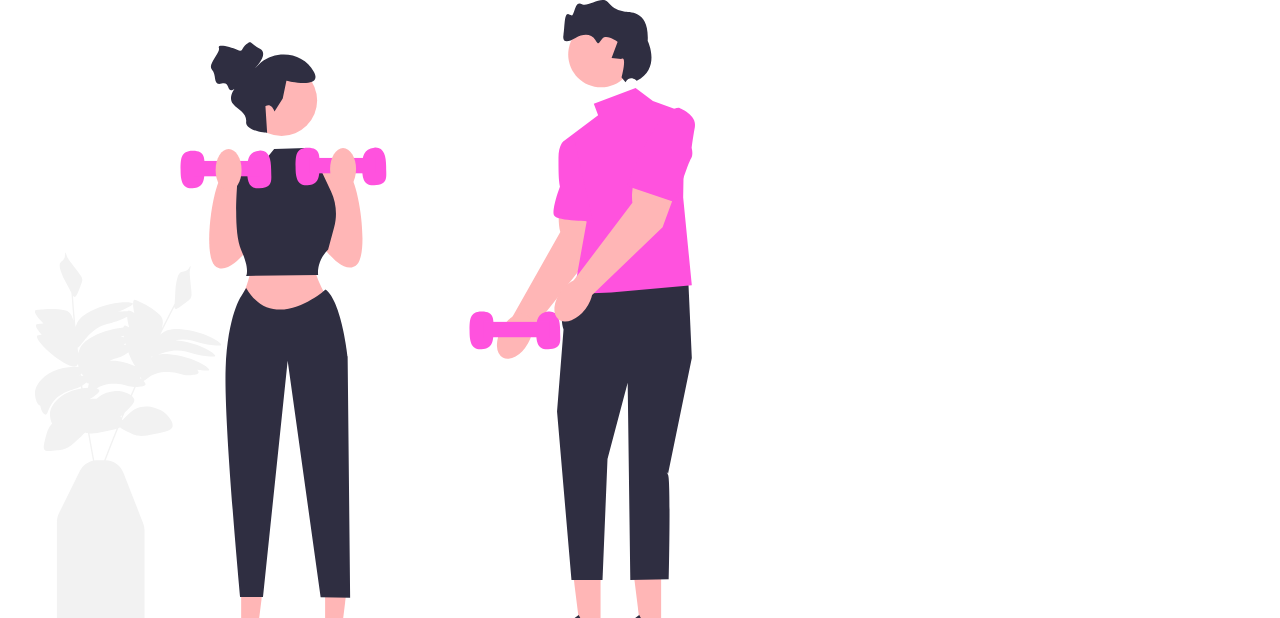
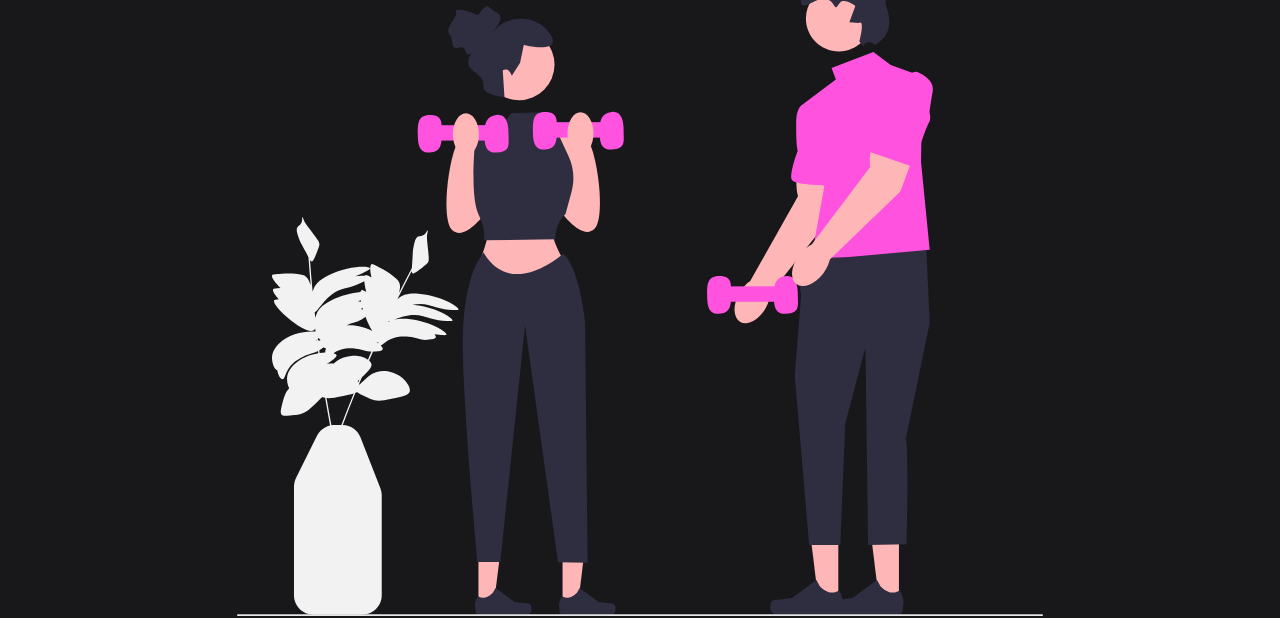
Before and after one commit to MarAlmeida-tenorio/CALCULADORA-IMC, a plain HTML site: page index.html in a window 1280 px wide. Shown: the top 618 px of the page. Drawn offline with Linux system fonts and the light colour scheme.

Commit message:
estilizando o body

```diff
--- a/assets/css/style.css
+++ b/assets/css/style.css
@@ -5,3 +5,12 @@
       padding: 0;
       box-sizing: border-box;
 }
+
+body {
+    display: flex;
+    align-items: center;
+    justify-content: center;
+    width: 100%;
+    height: 100vh;
+    background-color: #18181b;
+}
```
